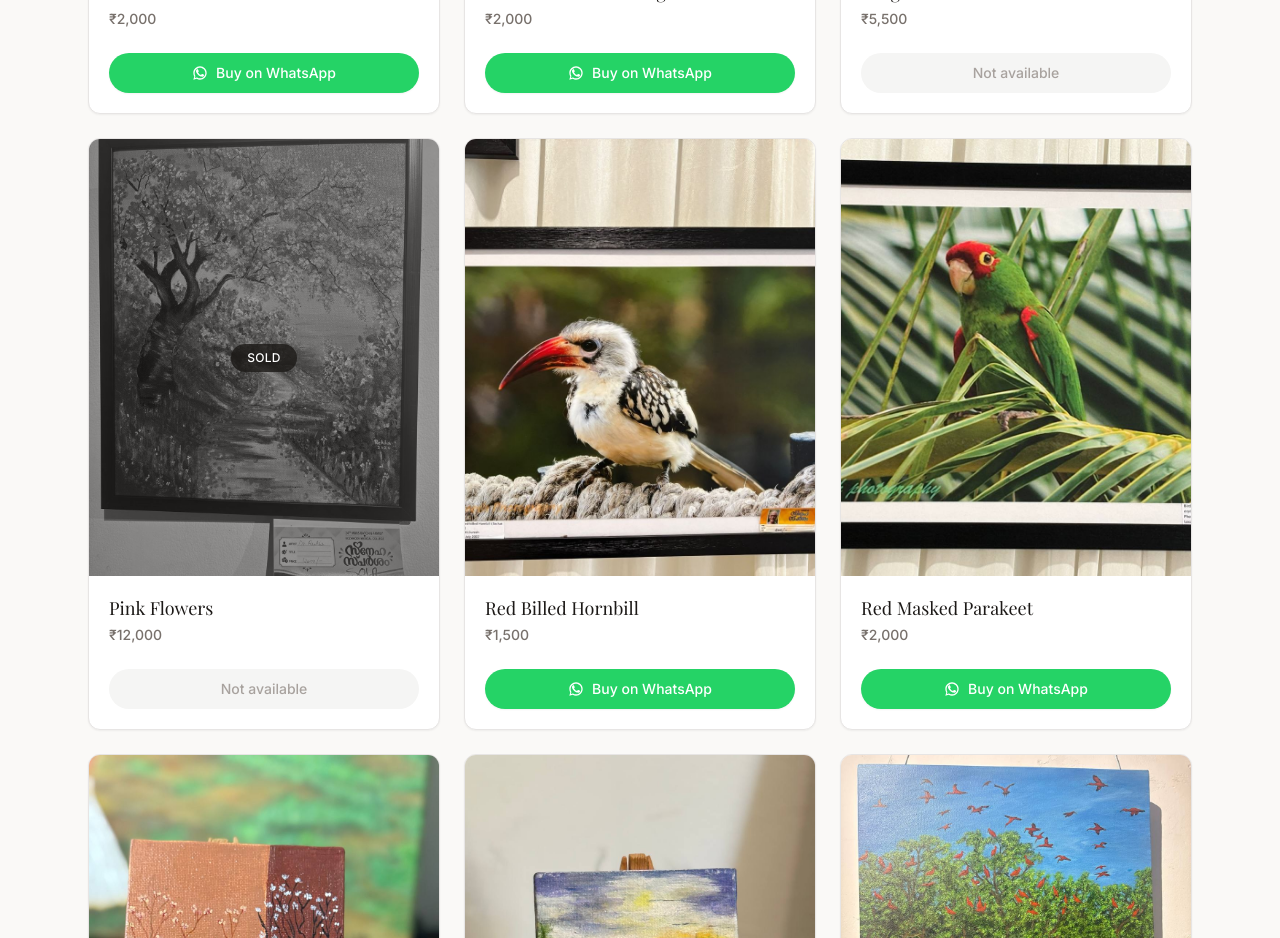
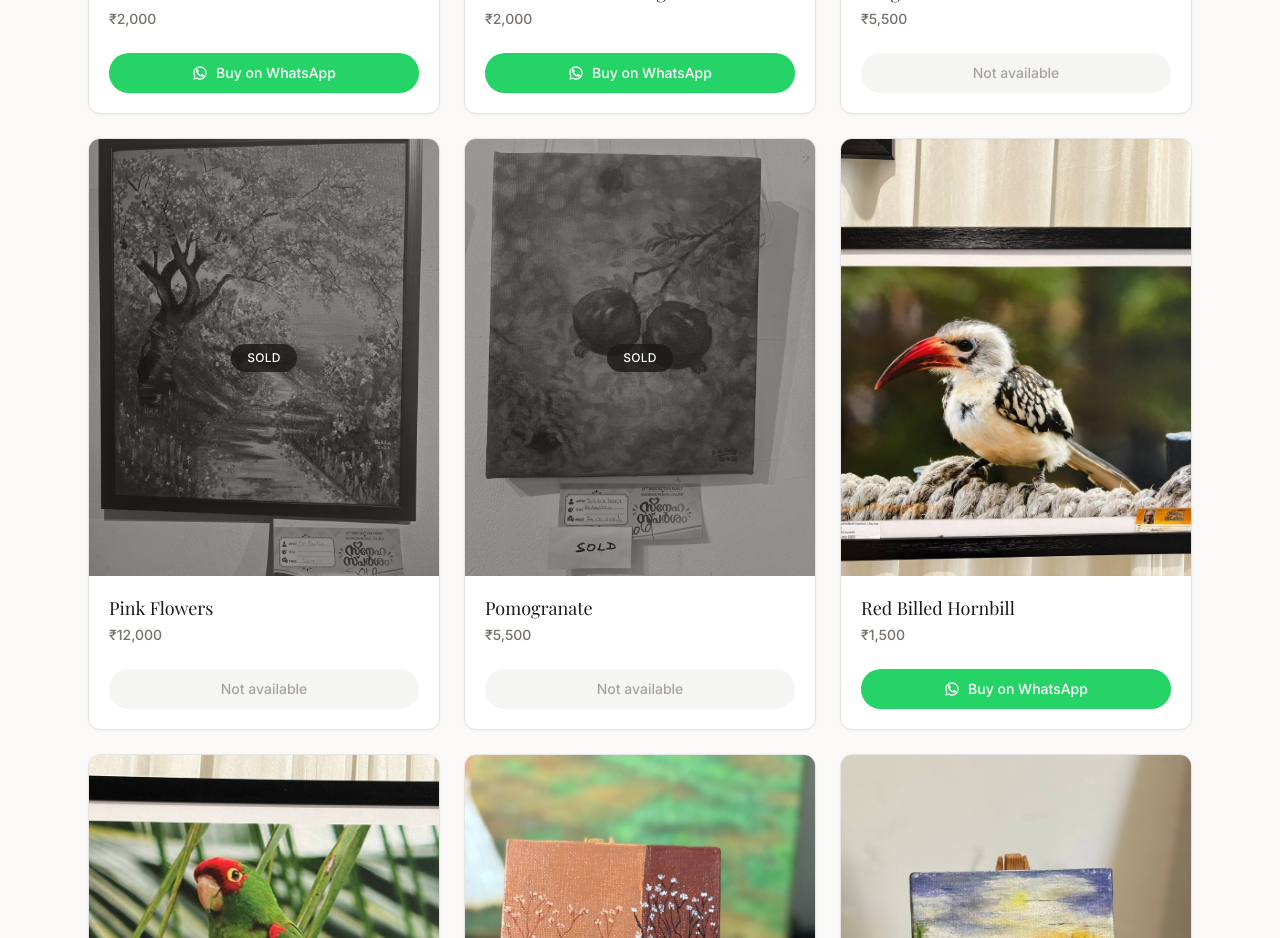
Before and after one commit to jasilmohmd/Art-catalogue, a Next.js app: page / in a window 1280 px wide. Shown: the part 10700-11638 px from the top of the page. Built offline with nearby package versions, Linux system fonts and the light colour scheme; a web font is replaced by a local one.

Commit message:
feat: add Pomogranate artwork

```diff
--- a/data/artworks.ts
+++ b/data/artworks.ts
@@ -353,6 +353,13 @@ export const artworks: Artwork[] = [
     available: false,
   },
   {
+    id: "pomogranate",
+    name: "Pomogranate",
+    price: 5500,
+    image: "/artworks/pomogranate-5500-sold.jpg",
+    available: false,
+  },
+  {
     id: "red-billed-hornbill",
     name: "Red Billed Hornbill",
     price: 1500,
```
Also changed, not shown: public/artworks/pomogranate-5500-sold.jpg (added).
